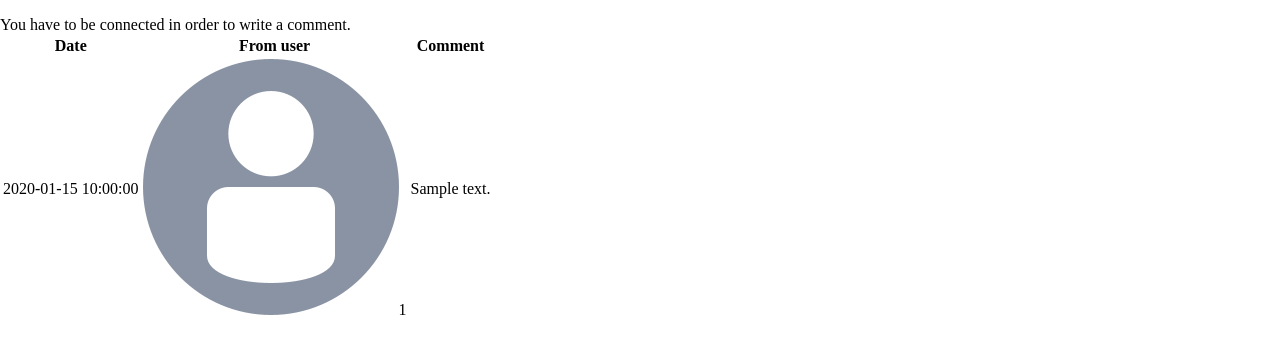
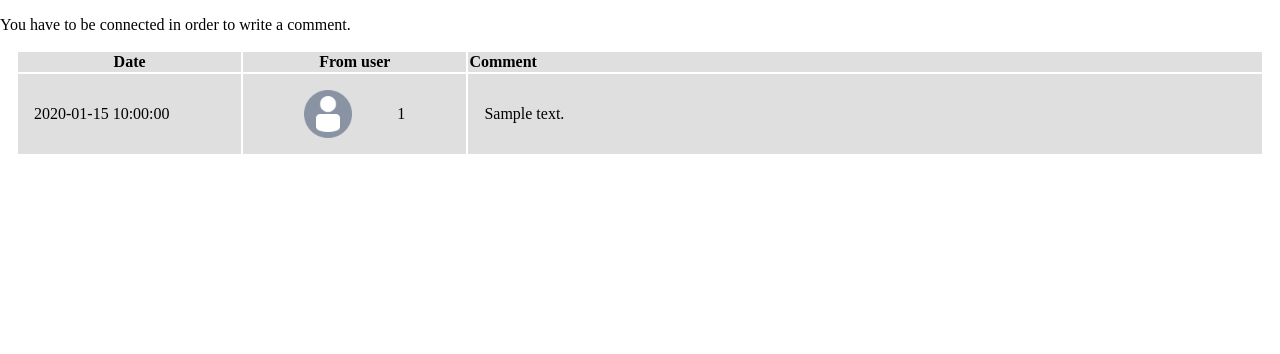
Before and after one commit to alon-bendavid/livre-or, a PHP site: page /pages/livre-or.php in a window 1280 px wide. Shown: the part 66-420 px from the top of the page. Run offline with PHP 8.4, Linux system fonts and the light colour scheme; tables that the repository leaves empty or names only in its code hold one stand-in row (values such as "Sample post").

Commit message:
working on the css

```diff
--- a/css/style.css
+++ b/css/style.css
@@ -155,7 +155,7 @@ a{
 
             height: 30%;
             /* width: 80%; */
-            margin: 5%;
+            margin: 6%;
             justify-content: space-between;
 
         }
@@ -193,10 +193,11 @@ a{
         .signup {
             flex-direction: column;
             margin-top: 10%;
-            background-color: aqua;
+            /* background-color: aqua; */
             width: 15%;
             /* height: 50%; */
         justify-content: space-evenly;
+        margin-top: -5%;
 
         }
 
@@ -212,3 +213,50 @@ a{
             /* background-color: cadetblue; */
             height: 100vh;
         }
+        /* comments page */
+
+    img{
+        width: 3em;
+    }
+    .post{
+        /* width: 80%; */
+        padding: 1em;
+       /* margin: 1em; */
+       /* margin: 0%; */
+
+        width: 100%;
+
+       /* background-color: aqua; */
+    }
+    table{
+
+    }
+    td{
+        /* display: flex; */
+        /* border: 1px solid; */
+        padding: 1em;
+
+    }
+    tr{
+
+        background-color: rgb(223, 223, 223);
+
+
+    }
+    th{
+
+
+    }
+    .date{
+        width: 18%;
+    }
+    .profil{
+        display: flex;
+        align-items: center;
+
+        justify-content: space-evenly;
+    }
+    .comment{
+        display: flex;
+      justify-content: flex-start;
+    }
```
